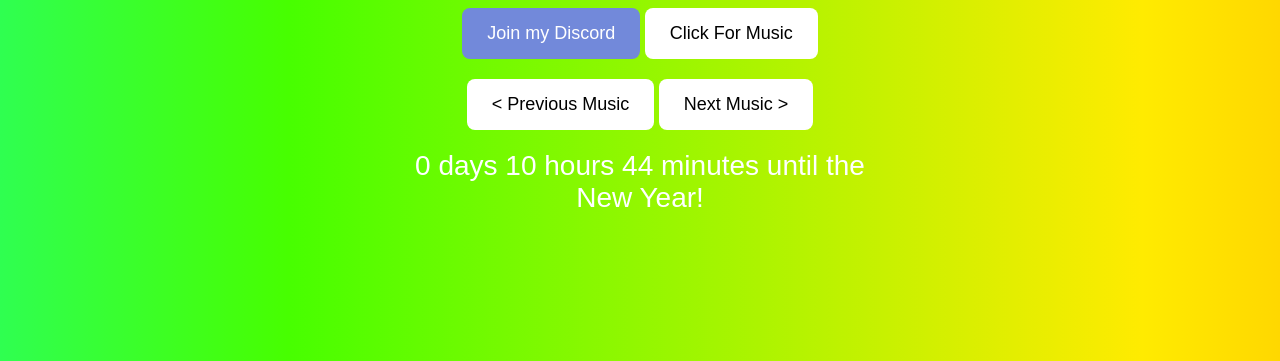
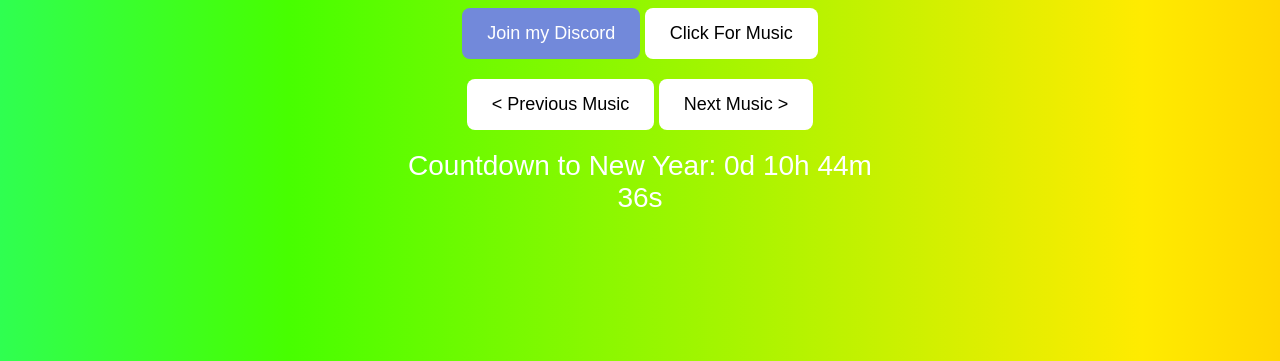
Before and after one commit to catalinulwu1234/home, a plain HTML site: page index.html in a window 1280 px wide. Shown: the part 439-800 px from the top of the page. Drawn offline with Linux system fonts and the light colour scheme.

Commit message:
Update index.html

```diff
--- a/index.html
+++ b/index.html
@@ -187,36 +187,35 @@
       });
 
       prevButton.addEventListener('click', function() {
-        currentTrackIndex = (currentTrackIndex === 0) ? tracks.length - 1 : currentTrackIndex - 1;
+        currentTrackIndex = (currentTrackIndex - 1 + tracks.length) % tracks.length;
         playTrack(currentTrackIndex);
       });
 
       nextButton.addEventListener('click', function() {
-        currentTrackIndex = (currentTrackIndex === tracks.length - 1) ? 0 : currentTrackIndex + 1;
+        currentTrackIndex = (currentTrackIndex + 1) % tracks.length;
         playTrack(currentTrackIndex);
       });
 
-      // New Year Countdown
-      const countdownElement = document.getElementById('countdown');
+      // Countdown Timer Functionality
+      function updateCountdown() {
+        const targetDate = new Date('2025-01-01T00:00:00Z');
+        const now = new Date();
+        const remainingTime = targetDate - now;
 
-      function updateCountdown() {
-        const now = new Date().getTime();
-        const newYear = new Date('Jan 1, 2025 00:00:00').getTime();
-        const distance = newYear - now;
+        if (remainingTime <= 0) {
+          document.getElementById('countdown').innerHTML = 'Happy New Year!';
+          return;
+        }
 
-        const days = Math.floor(distance / (1000 * 60 * 60 * 24));
-        const hours = Math.floor((distance % (1000 * 60 * 60 * 24)) / (1000 * 60 * 60));
-        const minutes = Math.floor((distance % (1000 * 60 * 60)) / (1000 * 60));
+        const days = Math.floor(remainingTime / (1000 * 60 * 60 * 24));
+        const hours = Math.floor((remainingTime % (1000 * 60 * 60 * 24)) / (1000 * 60 * 60));
+        const minutes = Math.floor((remainingTime % (1000 * 60 * 60)) / (1000 * 60));
+        const seconds = Math.floor((remainingTime % (1000 * 60)) / 1000);
 
-        countdownElement.innerHTML = `${days} days ${hours} hours ${minutes} minutes until the New Year!`;
-
-        if (distance < 0) {
-          countdownElement.innerHTML = "An Nou fericit!";
-        }
+        document.getElementById('countdown').innerHTML = `Countdown to New Year: ${days}d ${hours}h ${minutes}m ${seconds}s`;
       }
 
-      setInterval(updateCountdown, 60000); // Update every minute
-      updateCountdown();
+      setInterval(updateCountdown, 1000);  // Update every second
     });
   </script>
 </body>
```
